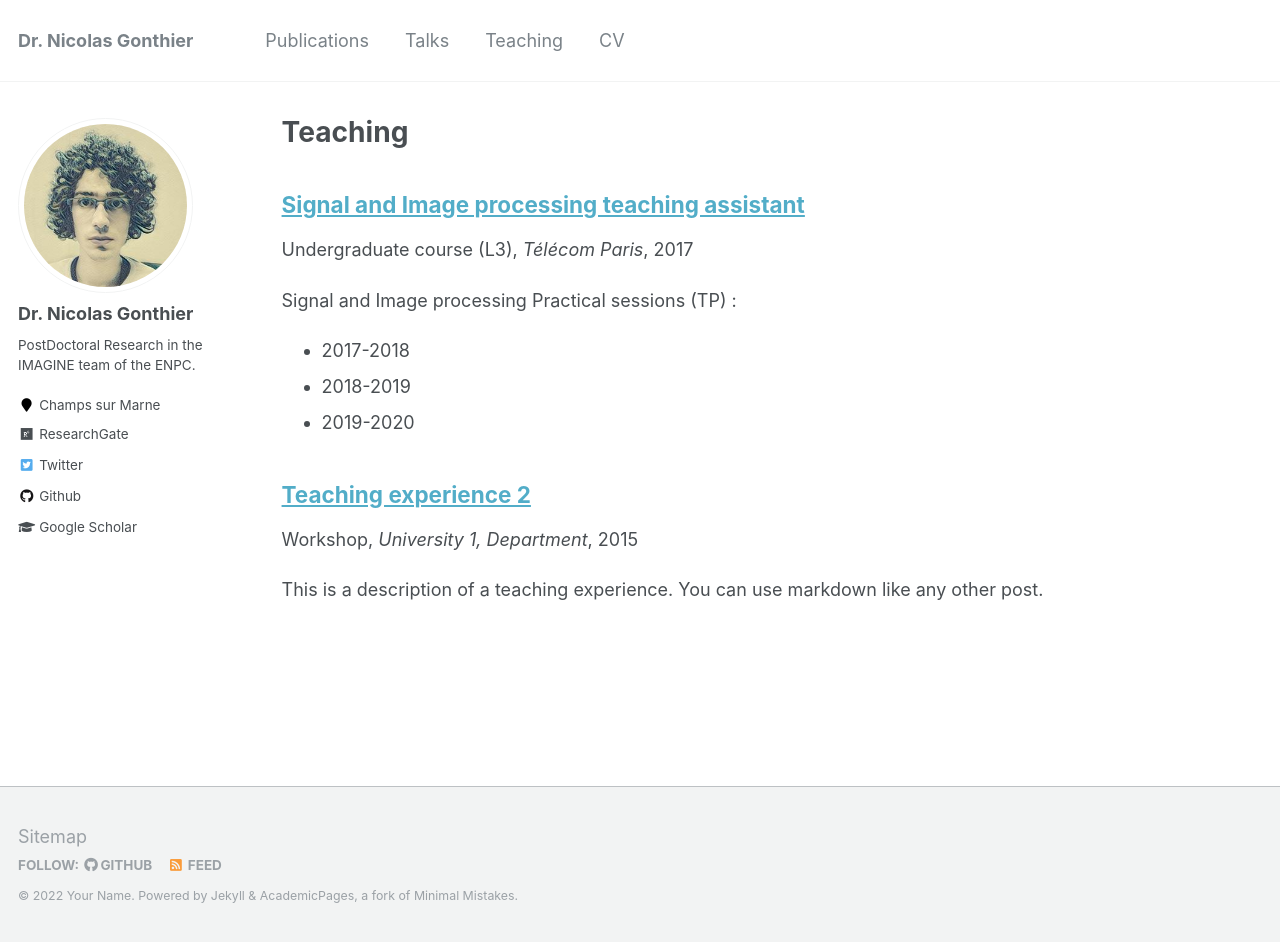
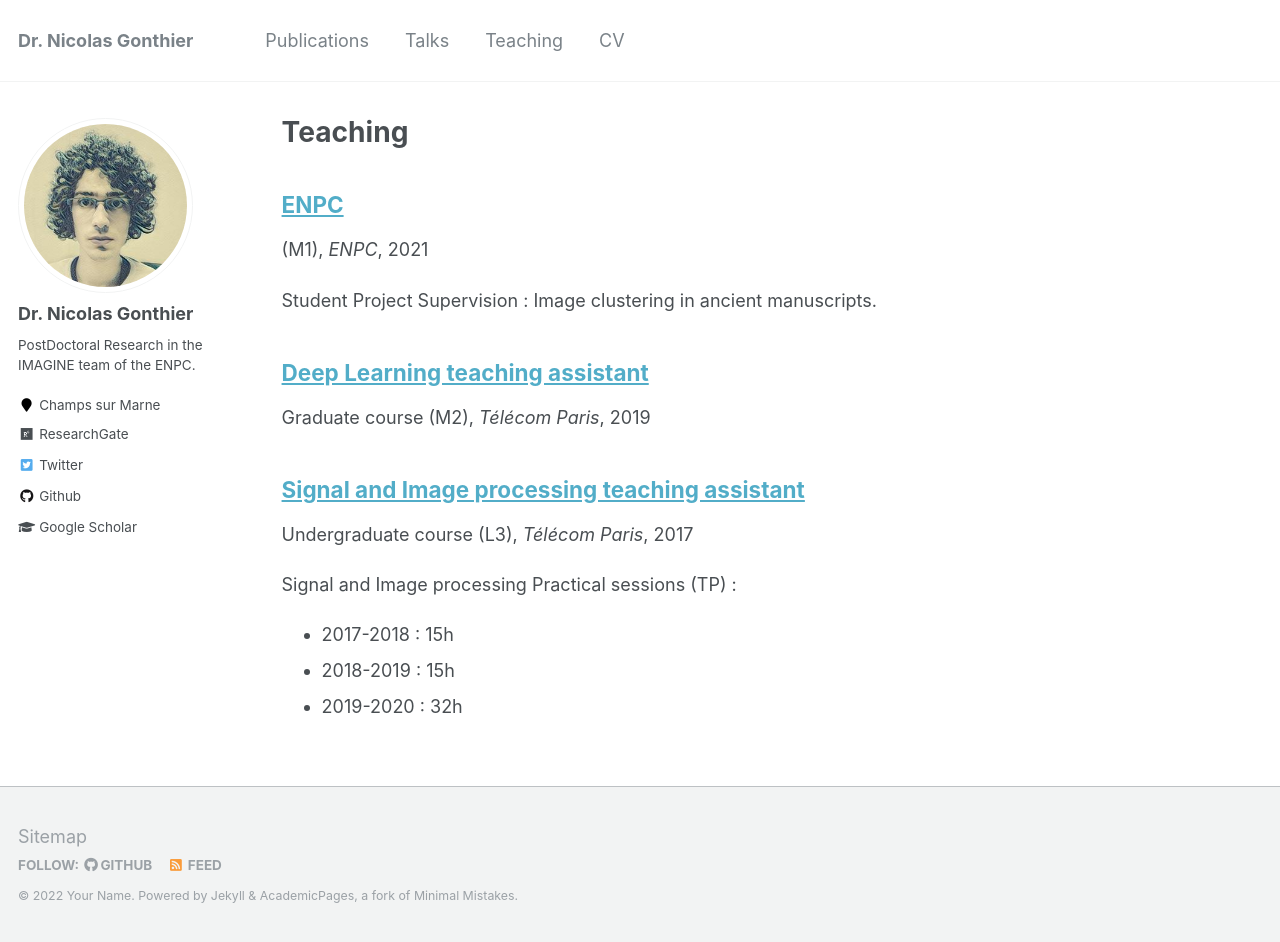
Before and after one commit to ngonthier/ngonthier.github.io, a Jekyll site: the page built from _pages/teaching.html, in a window 1280 px wide and 942 px high. Built offline with Jekyll 4.4.1, drawn with Linux system fonts in a browser that asks for light colours; a file with an impossible date is left out.

Commit message:
teaching

```diff
--- a/_teaching/2015-spring-teaching-2.md
+++ /dev/null
@@ -1,20 +0,0 @@
----
-title: "Teaching experience 2"
-collection: teaching
-type: "Workshop"
-permalink: /teaching/2015-spring-teaching-1
-venue: "University 1, Department"
-date: 2015-01-01
-location: "City, Country"
----
-
-This is a description of a teaching experience. You can use markdown like any other post.
-
-Heading 1
-======
-
-Heading 2
-======
-
-Heading 3
-======
--- a/_teaching/2017-OASIS.md
+++ b/_teaching/2017-OASIS.md
@@ -9,6 +9,6 @@ date: 2017-09-01
 ---
 
 Signal and Image processing Practical sessions (TP) :
-* 2017-2018
-* 2018-2019
-* 2019-2020
+* 2017-2018 : 15h
+* 2018-2019 : 15h
+* 2019-2020 : 32h
--- /dev/null
+++ b/_teaching/2019-DL.md
@@ -0,0 +1,9 @@
+---
+title: "Deep Learning teaching assistant"
+collection: teaching
+type: "Graduate course (M2)"
+permalink: /teaching/2019-DL
+venue: "Télécom Paris"
+date: 2019-09-01
+#location: "City, Country"
+---
--- /dev/null
+++ b/_teaching/2021-CV.md
@@ -0,0 +1,11 @@
+---
+title: "ENPC"
+collection: teaching
+type: "(M1)"
+permalink: /teaching/2019-CV
+venue: "ENPC"
+date: 2021-09-01
+#location: "City, Country"
+---
+
+Student Project Supervision : Image clustering in ancient manuscripts.
```
Also changed, not shown: _teaching/2017-Challenge.md (added, +14 -0 lines), _teaching/2017-PAF.md (added, +14 -0 lines), _teaching/2018-DH.md (added, +14 -0 lines), 1 other file.
